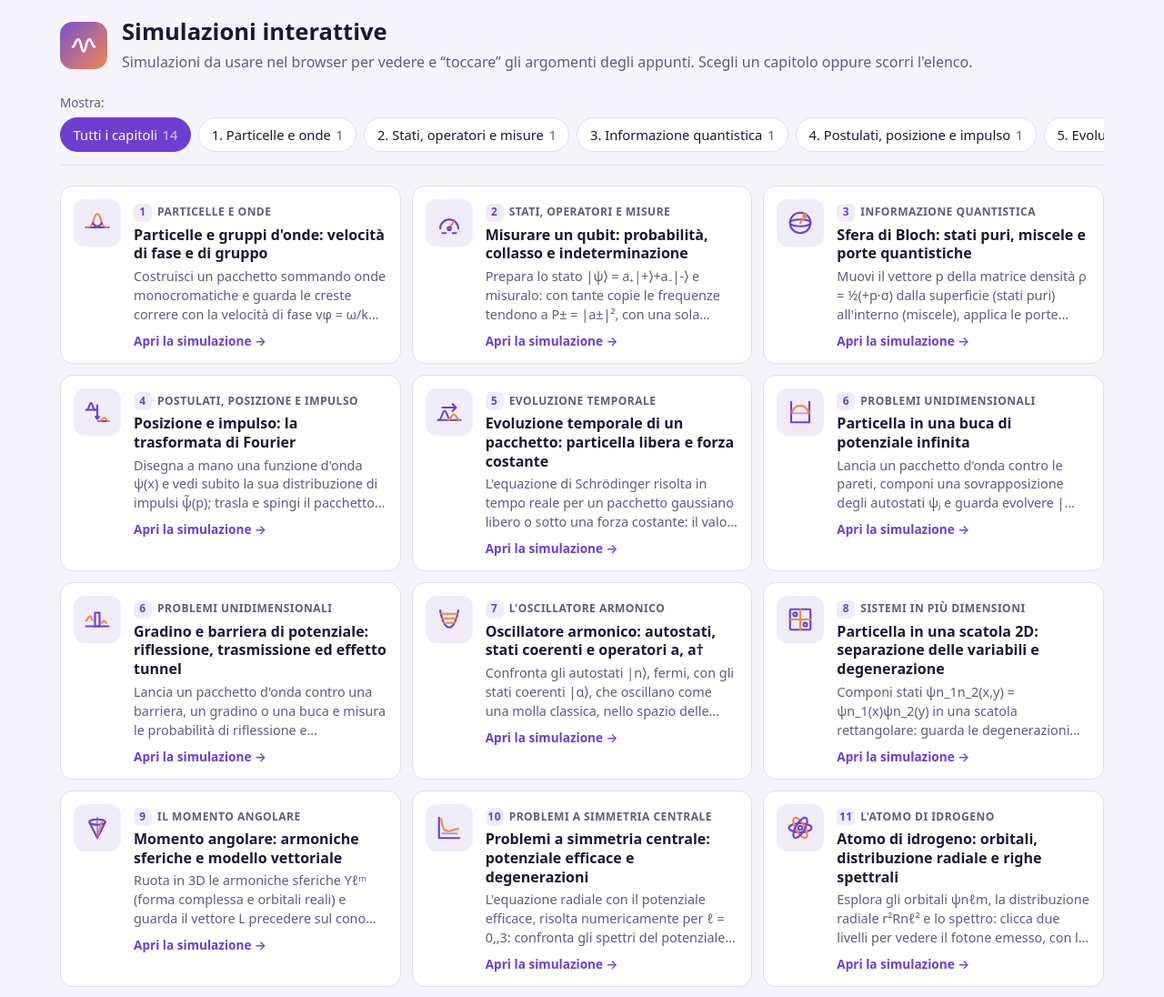
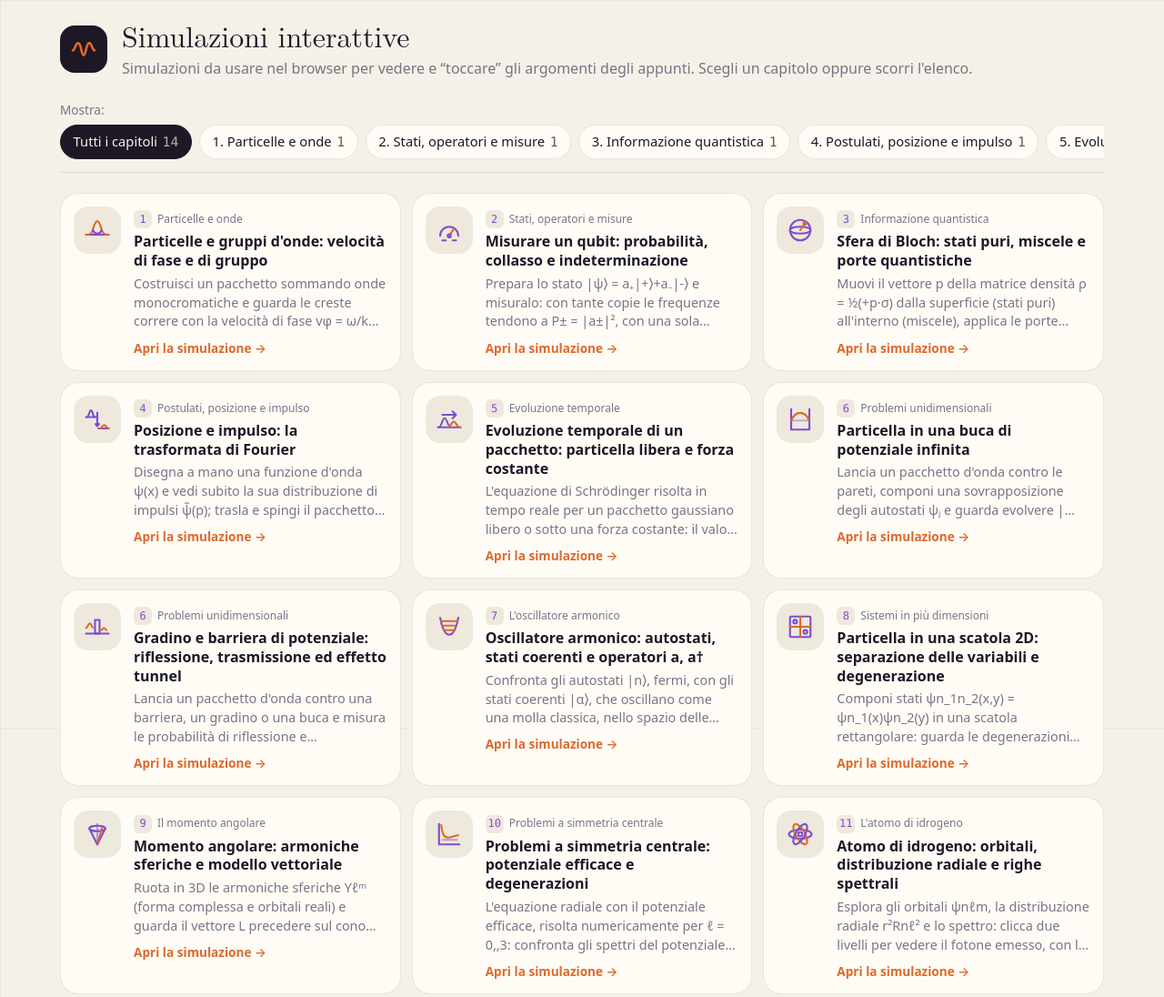
Before and after one commit to GabryTucci/milkex-simulazioni, a plain HTML site: page index.html in a window 1280 px wide. Shown: the top 1096 px of the page at 91% size. Drawn offline with Linux system fonts and the light colour scheme.

Commit message:
Pagina iniziale: nuovo stile di MILKeX

```diff
--- a/index.html
+++ b/index.html
@@ -43,6 +43,32 @@ a.card:focus-visible{outline:2px solid var(--ac);outline-offset:2px}
 .go{margin-top:.45rem;font-size:.85rem;color:var(--ac);font-weight:600}
 .empty{color:var(--mut);padding:20px 0}
 footer{margin-top:36px;color:var(--mut);font-size:.85rem;text-align:center}
+
+/* ---- Rifinitura grafica (unslop) ---- */
+header.top .logo{background:#4a2f8f}
+h1{font-weight:600}
+section.ch h2{font-weight:600}
+.tag{text-transform:none;letter-spacing:0;font-weight:500}
+a.card{transition:border-color .15s cubic-bezier(.2,.8,.2,1),background-color .15s cubic-bezier(.2,.8,.2,1)}
+a.card:hover{transform:none;box-shadow:none;background:var(--soft)}
+
+/* ---- design "Latte" di MILKeX: panna e inchiostro (chiaro), notte Milky Way (scuro) ---- */
+:root{--bg:#f6f1e8;--fg:#1d1726;--mut:#7a7385;--card:#fffcf6;--bd:rgba(29,23,38,.1);--soft:#efe8dc;--ac:#7a4fd0;--ac2:#db6a2c}
+@media (prefers-color-scheme:dark){:root{--bg:#100c1b;--fg:#efeaf8;--mut:#9a90b2;--card:#1a1529;--bd:rgba(239,234,248,.09);--soft:#221b35;--ac:#a184ec;--ac2:#f2914f}}
+body{background:var(--bg);background-image:linear-gradient(color-mix(in srgb,var(--fg) 5%,transparent) 1px,transparent 1px),linear-gradient(90deg,color-mix(in srgb,var(--fg) 5%,transparent) 1px,transparent 1px);background-size:24px 24px;background-attachment:fixed}
+h1,section.ch h2{font-family:"Latin Modern Roman","CMU Serif",Georgia,serif;font-weight:400!important}
+h1{font-size:2rem}
+header.top .logo{background:var(--fg);border-radius:16px}
+header.top .logo svg{stroke:var(--ac2)}
+.bar{border-bottom-color:var(--bd)}
+.chip{border-color:var(--bd)}
+.chip.on{background:var(--fg);border-color:var(--fg);color:var(--bg)}
+.chip .n,.tag i,section.ch h2 .num{font-family:ui-monospace,"Cascadia Code",Consolas,monospace}
+section.ch h2 .num{border-radius:999px;background:var(--fg);color:var(--bg)}
+a.card{border-radius:20px;box-shadow:0 1px 2px rgba(29,23,38,.05),0 4px 14px rgba(29,23,38,.05)}
+a.card:hover{border-color:var(--ac);background:var(--card);box-shadow:0 2px 4px rgba(29,23,38,.05),0 14px 36px rgba(29,23,38,.1)}
+.ico{border-radius:16px}
+.go{color:var(--ac2)}
 </style>
 </head>
 <body>
@@ -98,5 +124,9 @@ function list() {
 if (current && !chapters.some(c => c.key === current)) current = "";
 chips(); list();
 </script>
+<style>/* MILKeX 2.0 */
+.card{box-shadow:none!important;background-image:none!important}
+h1,h2,h3{font-weight:500}
+</style>
 </body>
 </html>
```
